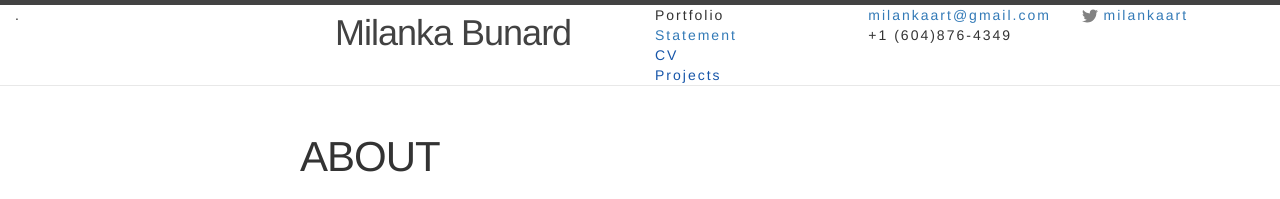
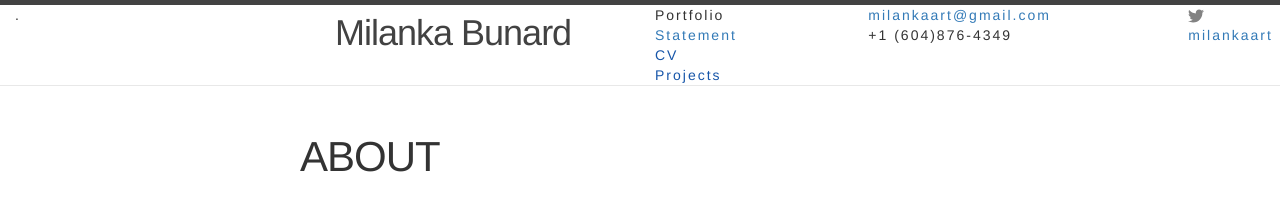
Before and after one commit to milankabunard/milankabunard.github.io, a Jekyll site: the page built from about.md, in a window 1280 px wide. Shown: the top 199 px of the page. Built offline with Jekyll 4.4.1, drawn with Linux system fonts in a browser that asks for light colours.

Commit message:
changes header

```diff
--- a/_includes/header.html
+++ b/_includes/header.html
@@ -8,7 +8,8 @@
   <div class="col-md-3"><a class="site-title" href="{{ site.baseurl }}/">{{ site.title }}</a></div>
   <div class="col-md-2"><a href=""></a>Portfolio<br/><a href="/about">Statement</a><br/><a href="">CV</a><br/><a href="">Projects</a></div>
   <div class="col-md-2"><a href="mailto:{{ site.email }}">{{ site.email }}</a><br/>+1 (604)876-4349</div>
-  <div class="col-md-2">
+  <div class="col-md-1"></div>
+  <div class="col-md-1">
     <span class="icon  icon--twitter">
       <svg viewBox="0 0 16 16">&nbsp;&nbsp;
         <path fill="#828282" d="M15.969,3.058c-0.586,0.26-1.217,0.436-1.878,0.515c0.675-0.405,1.194-1.045,1.438-1.809
```
